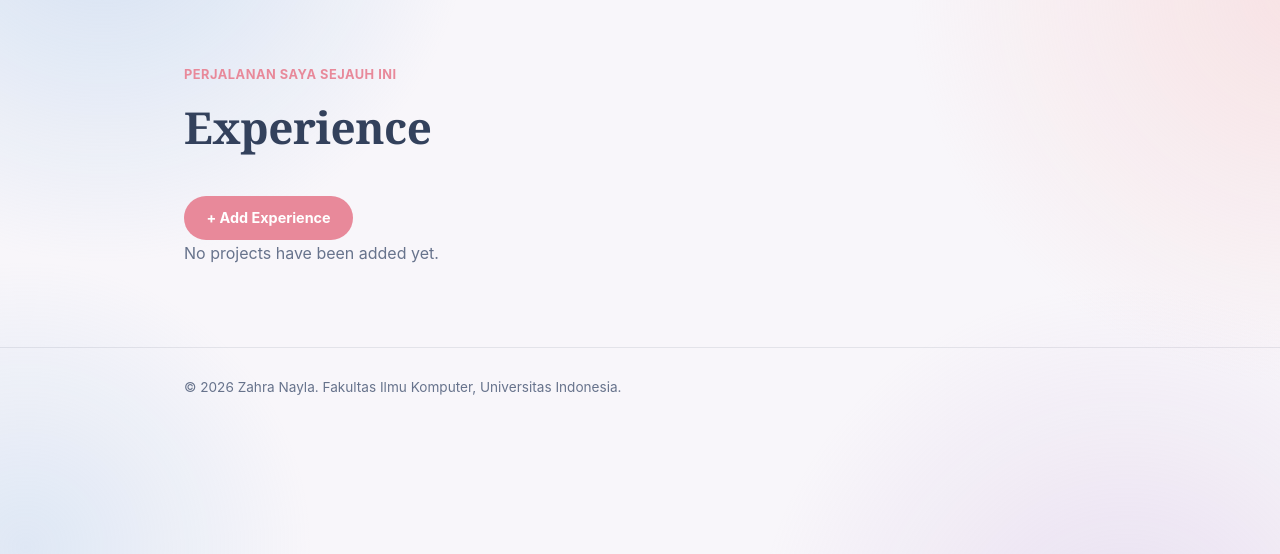
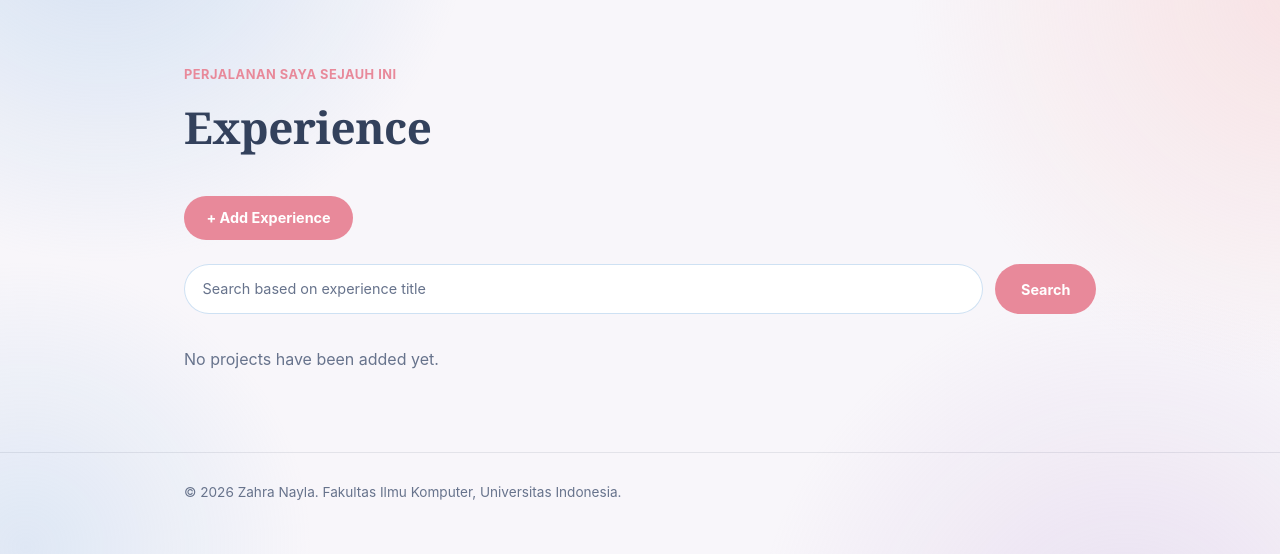
Before and after one commit to zahranayla901/myportofolio, a Django app: page /experience/ in a window 1280 px wide. Shown: the part 77-631 px from the top of the page. Run offline with Django 5.2, Linux system fonts and the light colour scheme; data that the repository does not hold is empty; some web fonts are replaced.

Commit message:
feat: add search bar and delete button

```diff
--- a/static/css/style.css
+++ b/static/css/style.css
@@ -379,6 +379,36 @@ h1, h2, .brand, .skill-title {
     transform: translateY(-2px);
 }
 
+.experience-search {
+    display: flex;
+    gap: 0.75rem;
+    width: 100%;
+    margin: 1.5rem 0 2rem;
+}
+
+.experience-search__input {
+    flex: 1;
+    min-width: 0;
+    padding: 0.75rem 1.1rem;
+    border: 1px solid rgba(157, 195, 232, 0.5);
+    border-radius: var(--radius-pill);
+    background-color: var(--surface);
+    color: var(--ink);
+    font: inherit;
+    font-size: 0.9rem;
+    transition: border-color 0.2s ease, box-shadow 0.2s ease;
+}
+
+.experience-search__input:focus {
+    outline: none;
+    border-color: var(--serenity-deep);
+    box-shadow: 0 0 0 3px var(--serenity-soft);
+}
+
+.experience-search__input::placeholder {
+    color: var(--ink-soft);
+}
+
 .experience-grid {
     display: grid;
     grid-template-columns: repeat(auto-fit, minmax(240px, 1fr));
--- a/templates/experience.html
+++ b/templates/experience.html
@@ -12,6 +12,16 @@
                 <h1>Experience</h1>
                 <a href="{% url 'main:create_experience' %}" class="button-add-experience">+ Add Experience</a>
 
+                <form method="get" action="{% url 'main:show_experience' %}" class="experience-search">
+                    <input type="search"
+                           name="title"
+                           value="{{ title_query }}"
+                           placeholder="Search based on experience title"
+                           class="experience-search__input"
+                           aria-label="Search based on experience title">
+                    <button type="submit" class="button-search">Search</button>
+                </form>
+
                 <div class="experience-grid">
                     {% for experience in experience_list %}
                         <article class="experience-card">
@@ -24,10 +34,21 @@
                             </p>
 
                             {% if experience.is_ongoing %}
-                                <p class="experience-status status-ongoing">Sedang berlangsung</p>
+                                <p class="experience-status status-ongoing">Ongoing</p>
                             {% else %}
-                                <p class="experience-status status-done">Selesai</p>
+                                <p class="experience-status status-done">Finish</p>
                             {% endif %}
+
+                            <div class="experience-actions">
+                                <form method="post"
+                                      action="{% url 'main:delete_experience' experience.id %}"
+                                      onsubmit="return confirm('Delete experience \'{{ experience.title }}\'?');"
+                                      class="experience-delete-form">
+                                    {% csrf_token %}
+                                    <button type="submit" class="experience-delete-button">Delete Experience</button>
+                                </form>
+                            </div>
+
                         </article>
                     {% empty %}
                         <p class="empty-state">
--- a/templates/project.html
+++ b/templates/project.html
@@ -24,7 +24,7 @@
                            placeholder="Cari berdasarkan nama proyek"
                            class="project-search__input"
                            aria-label="Cari berdasarkan nama proyek">
-                    <button type="submit" class="button-search">Cari</button>
+                    <button type="submit" class="button-search">Search</button>
                 </form>
 
                 <div class="project-grid">
```
Also changed, not shown: other parts of static/css/style.css (+35 -0 lines).
